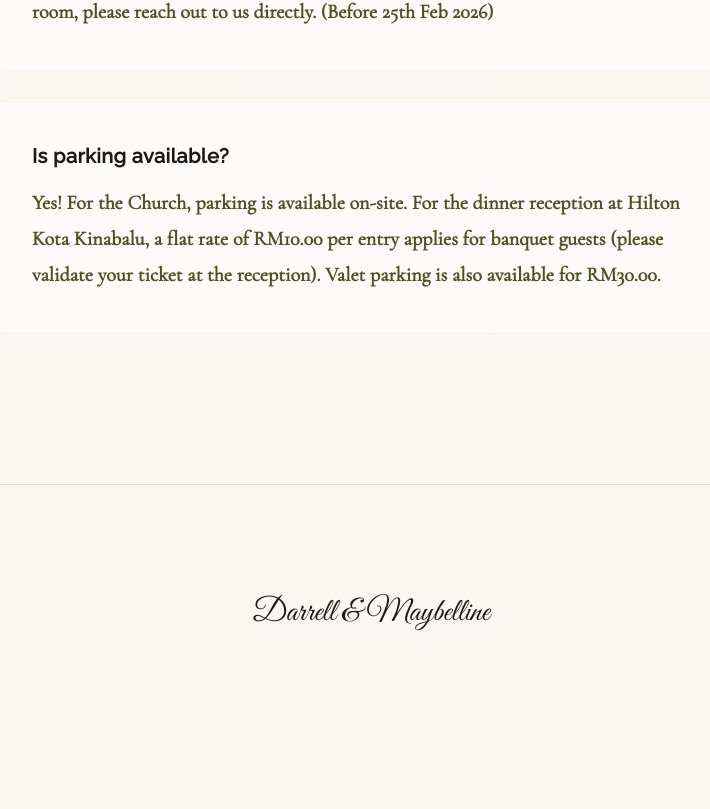
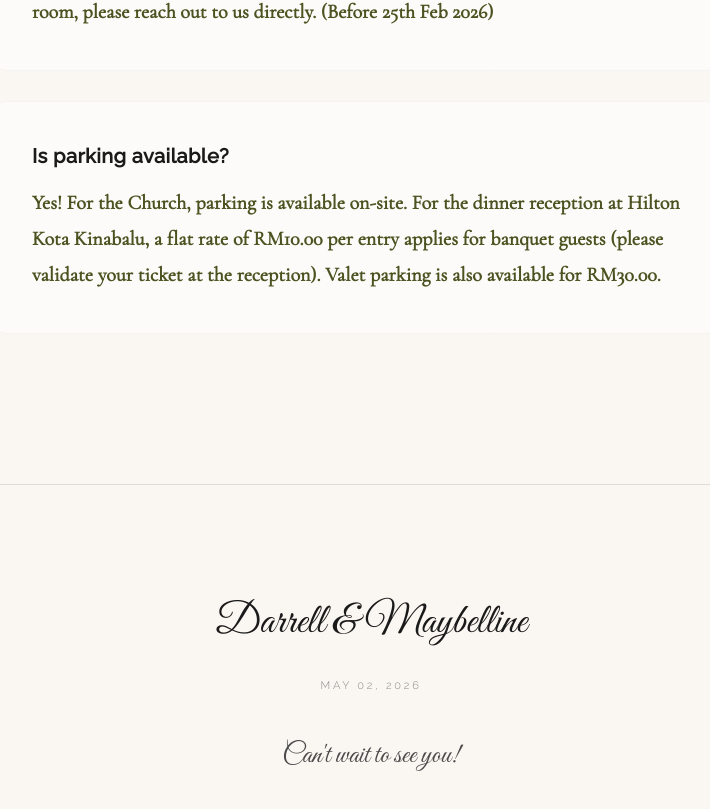
Before and after one commit to FidHackU/WeddingApp, a React (Vite) app in the folder WeddingReact/: page /qna in a window 1280 px wide. Shown: the part 1852-2661 px from the top of the page, without its empty margins (269-979 px from the left). Before the commit the page ends 2595 px from the top, so only its background shows below. Built offline with nearby package versions, Linux system fonts and the light colour scheme.

Commit message:
Standardize footer design across all pages

```diff
--- a/WeddingReact/index.html
+++ b/WeddingReact/index.html
@@ -1,13 +1,16 @@
 <!doctype html>
 <html lang="en">
+
 <head>
   <meta charset="UTF-8" />
   <link rel="icon" type="image/svg+xml" href="/vite.svg" />
   <meta name="viewport" content="width=device-width, initial-scale=1.0" />
   <title>Darrell & Maybelline</title>
 </head>
+
 <body>
   <div id="root"></div>
   <script type="module" src="/src/main.tsx"></script>
 </body>
+
 </html>
--- a/WeddingReact/src/components/Footer.css
+++ b/WeddingReact/src/components/Footer.css
@@ -13,10 +13,7 @@
     margin-bottom: 15px;
 }
 
-.footer-names-small {
-    font-size: 32px;
-    margin-bottom: 0;
-}
+
 
 .footer-date {
     font-family: var(--font-sans);
--- a/WeddingReact/src/components/Footer.tsx
+++ b/WeddingReact/src/components/Footer.tsx
@@ -1,19 +1,7 @@
 import { WEDDING } from '../config/wedding';
 import './Footer.css';
 
-interface FooterProps {
-    minimal?: boolean;
-}
-
-export function Footer({ minimal = false }: FooterProps) {
-    if (minimal) {
-        return (
-            <footer className="footer">
-                <p className="footer-names footer-names-small">{WEDDING.groom} & {WEDDING.bride}</p>
-            </footer>
-        );
-    }
-
+export function Footer() {
     return (
         <footer className="footer">
             <p className="footer-names">{WEDDING.groom} & {WEDDING.bride}</p>
--- a/WeddingReact/src/pages/QnA.tsx
+++ b/WeddingReact/src/pages/QnA.tsx
@@ -68,7 +68,7 @@ export function QnA() {
 
             </section>
 
-            <Footer minimal />
+            <Footer />
         </div>
     );
 }
--- a/WeddingReact/src/pages/Registry.tsx
+++ b/WeddingReact/src/pages/Registry.tsx
@@ -79,7 +79,7 @@ export function Registry() {
 
             </section>
 
-            <Footer minimal />
+            <Footer />
         </div>
     );
 }
--- a/WeddingReact/src/pages/Schedule.tsx
+++ b/WeddingReact/src/pages/Schedule.tsx
@@ -76,7 +76,7 @@ export function Schedule() {
                 </div>
             </section>
 
-            <Footer minimal />
+            <Footer />
         </div>
     );
 }
--- a/WeddingReact/src/pages/Travel.tsx
+++ b/WeddingReact/src/pages/Travel.tsx
@@ -89,7 +89,7 @@ export function Travel() {
 
             </section>
 
-            <Footer minimal />
+            <Footer />
         </div>
     );
 }
```
Lines whose indentation alone changed are shown as unchanged.
